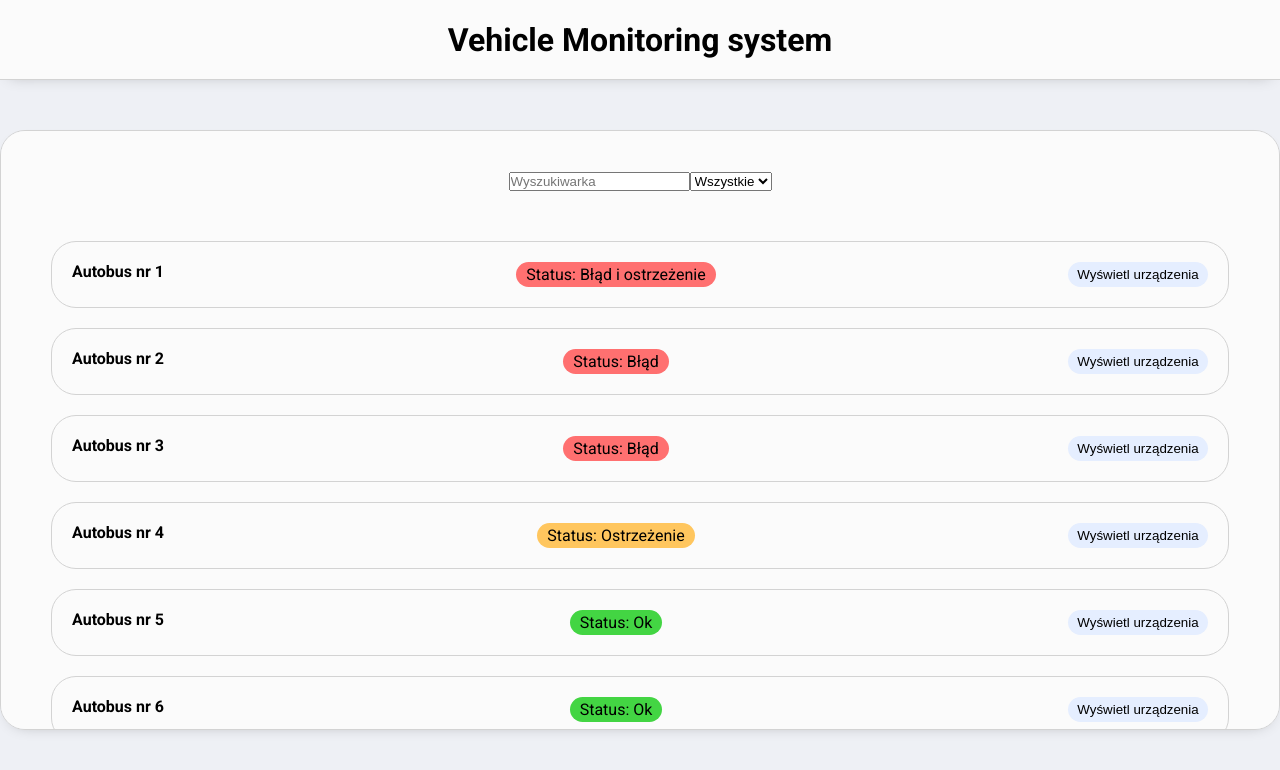
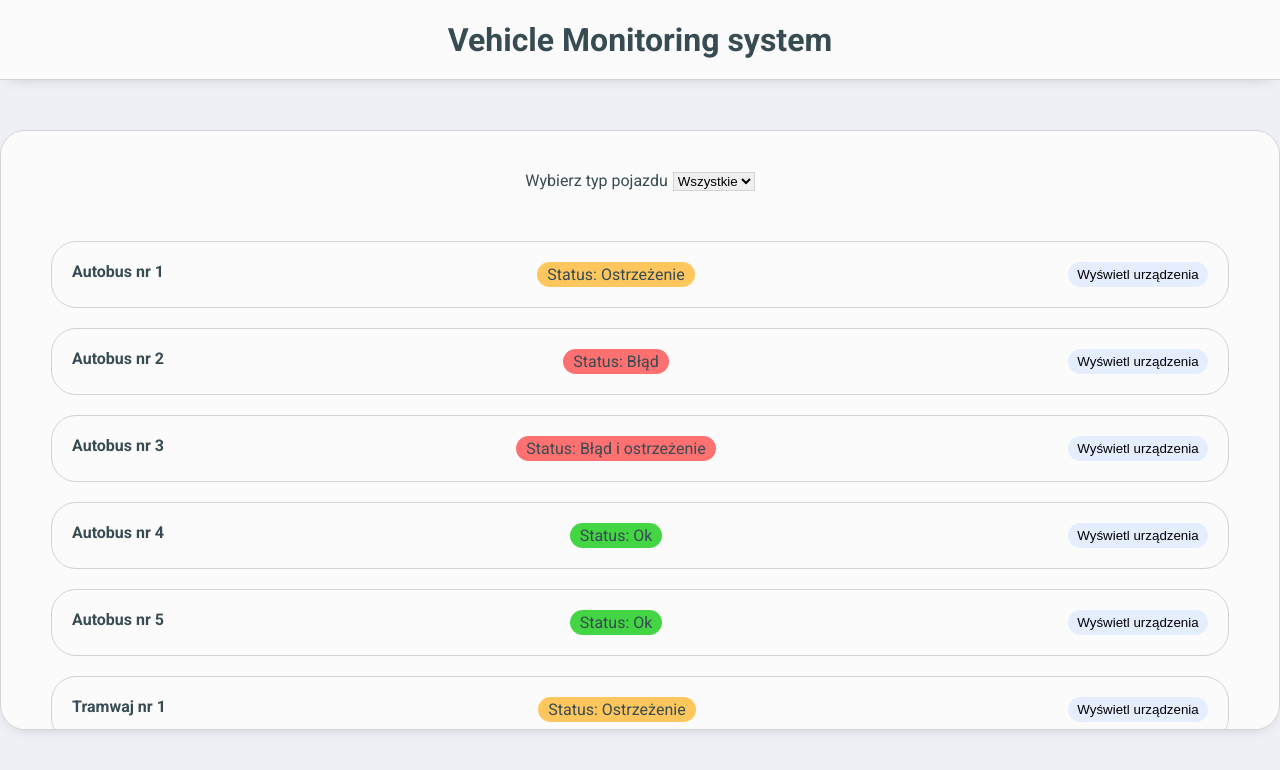
Before and after one commit to Luukkasz/vehicle_monitoring, a React (Create React App) app: page / in a window 1280 px wide. Shown: the top 770 px of the page. Built offline with nearby package versions, Linux system fonts and the light colour scheme.

Commit message:
search_component and bug fix done

```diff
--- a/src/components/Device/Device.js
+++ b/src/components/Device/Device.js
@@ -9,6 +9,7 @@ function Device({singleDevice}) {
     const [isOpen, setIsOpen] = useState(false);
     const handleClick = () => setIsOpen(!isOpen);
 
+    // Function that sets current errors / warnings to component state
     useEffect(() => {
         const errorsInDevice = singleDevice.components
             .map(component => component.errors)
--- a/src/components/MainPage/MainPage.js
+++ b/src/components/MainPage/MainPage.js
@@ -1,30 +1,57 @@
-import React from 'react';
+import React, {useState, useEffect} from 'react';
 import './mainPage.scss';
 import Vehicle from "../Vehicle/Vehicle";
 
 function MainPage({vehiclesArray}) {
+    const [filteredVehiclesArray, setFilteredVehiclesArray] = useState(vehiclesArray);
+    const [vehicleTypeInput, setVehicleTypeInput] = useState('all')
+
+    // Function filters the list of displayed vehicles when input changes
+    const handleChange = (e) => {
+        const keyword = e.target.value
+        setVehicleTypeInput(keyword);
+        if (keyword !== 'all') {
+            const results = vehiclesArray.filter((vehicle) => {
+                return vehicle.type.toLowerCase() === keyword;
+            });
+            setFilteredVehiclesArray(results);
+        } else {
+            setFilteredVehiclesArray(vehiclesArray);
+        }
+    };
+
+    // Function filters the list of displayed vehicles when the original list will update its state
+    useEffect(() => {
+        if (vehicleTypeInput !== 'all') {
+            const results = vehiclesArray.filter((vehicle) => {
+                return vehicle.type.toLowerCase() === vehicleTypeInput;
+            });
+            setFilteredVehiclesArray(results);
+        } else {
+            setFilteredVehiclesArray(vehiclesArray);
+        }
+    }, [vehiclesArray])
+
     return (
         <>
             <main className="mainPage">
                 <div className="mainPage__container">
                     <div className="mainPage__searchWrapper">
-                        <input
-                            type="text"
-                            placeholder="Wyszukiwarka"
-                            name="vehicleName"
-                            id="vehicleType"
-                        />
+                        <label htmlFor="vehicleTypeInput">
+                            Wybierz typ pojazdu
+                        </label>
                         <select
-                            name="vehicleType"
-                            id="vehicleType">
+                            id="vehicleTypeInput"
+                            value={vehicleTypeInput}
+                            onChange={handleChange}>
                             <option value="all">Wszystkie</option>
-                            <option value="bus">Bus</option>
-                            <option value="tram">Tramwaj</option>
+                            <option value="autobus">Autobus</option>
+                            <option value="tramwaj">Tramwaj</option>
                         </select>
                     </div>
 
                     <ul className="vehicleList">
-                        {vehiclesArray.map((singleVehicle, index) => {
+                        {filteredVehiclesArray.map((singleVehicle, index) => {
                             return <li key={index} className="vehicleList__item">
                                 <Vehicle singleVehicle={singleVehicle}/>
                             </li>
--- a/src/components/MainPage/mainPage.scss
+++ b/src/components/MainPage/mainPage.scss
@@ -16,6 +16,11 @@
   text-align: center;
 }
 
+#vehicleTypeInput {
+  margin-left: 5px;
+  border: 1px solid lightgray;
+}
+
 .vehicleList {
   padding: 10px;
   overflow: auto;
--- a/src/components/SingleComponent/SingleComponent.js
+++ b/src/components/SingleComponent/SingleComponent.js
@@ -9,7 +9,7 @@ function SingleComponent({singleComponent}) {
     const [isOpen, setIsOpen] = useState(false);
     const handleClick = () => setIsOpen(!isOpen);
 
-
+    // Function that sets current faults / warnings to component state
     useEffect(() => {
         const errorsInComponent = singleComponent.errors;
         const warningsInComponent = singleComponent.warnings;
--- a/src/data/vehicles.js
+++ b/src/data/vehicles.js
@@ -1,69 +1,6 @@
-class Vehicle {
-    constructor(type, id) {
-        this.type = type;
-        this.id = id;
-        this.devices = [
-            {
-                name: "Biletomat nr 1",
-                components: [
-                    {
-                        name: 'Terminal płatniczy',
-                        warnings: [],
-                        errors: [],
-                    },
-                    {
-                        name: 'Czytnik kodów QR',
-                        warnings: [],
-                        errors: [],
-                    },
-                    {
-                        name: 'Drukarka termiczna',
-                        warnings: [],
-                        errors: [],
-                    },
-                ]
-            },
-            {
-                name: "Biletomat nr 2",
-                components: [
-                    {
-                        name: 'Terminal płatniczy',
-                        warnings: [],
-                        errors: [],
-                    },
-                    {
-                        name: 'Czytnik kodów QR',
-                        warnings: [],
-                        errors: [],
-                    },
-                    {
-                        name: 'Drukarka termiczna',
-                        warnings: [],
-                        errors: [],
-                    },
-                ],
-            },
-        ];
-    };
+import {Vehicle} from "../helpers/vehicleClass";
 
-    addError(errorValue, deviceNumber, componentNumber) {
-        this
-            .devices[deviceNumber-1]
-            .components[componentNumber-1]
-            .errors.push(errorValue)
-    };
-
-    addWarning(warningValue, deviceNumber, componentNumber) {
-        this
-            .devices[deviceNumber-1]
-            .components[componentNumber-1]
-            .warnings.push(warningValue)
-    };
-
-
-}
-
-// Function for adding vehicles to the array
+// Function which adds new vehicles to the database
 const addVehiclesToArray = (vehicle, number) => {
     for (let i = 0; i < number; i++) {
         const newVehicle = new Vehicle(vehicle, i + 1);
@@ -71,38 +8,56 @@ const addVehiclesToArray = (vehicle, number) => {
     }
 };
 
-// Adding vehicles to the array
-const vehiclesArray = [];
-addVehiclesToArray("Autobus", 10);
-addVehiclesToArray("Tramwaj", 10);
+// Function which adds random Warning to the Vehicle
+const addRandomWarning = (vehicleNumber, deviceNumber, componentNumber, repeatNumber= 1) => {
+    for(let i=0; i < repeatNumber; i++){
+        vehiclesArray[vehicleNumber-1].addWarning('Testowy warning', deviceNumber,componentNumber)
+    };
+};
+
+// Function which adds random Error to the Vehicle
+const addRandomError = (vehicleNumber, deviceNumber, componentNumber, repeatNumber= 1) => {
+    for(let i=0; i < repeatNumber; i++){
+        vehiclesArray[vehicleNumber-1].addError('Testowy błąd', deviceNumber,componentNumber)
+    };
+};
 
 
-// Use addError / addWarning to push errors/warnings to any Vehicle in your array
-// deviceNumber: 1 -> Biletomat nr 1 || deviceNumber: 2 -> Biletomat nr 2
-// componentNumber: 1 -> payment terminal, 2 -> qr reader, 3 -> printer
+// Our vehicle database
+const vehiclesArray = [];
 
-vehiclesArray[0].addError('Testowy błąd', 2,3);
-vehiclesArray[0].addError('Testowy błąd', 1,1);
-
-vehiclesArray[0].addWarning('Testowy warning', 2,3);
-vehiclesArray[0].addWarning('Testowy warning', 1,1);
-vehiclesArray[0].addWarning('Testowy warning', 1,1);
-vehiclesArray[0].addWarning('Testowy warning', 1,1);
-
-vehiclesArray[0].addWarning('Testowy warning', 1,2);
-vehiclesArray[0].addWarning('Testowy warning', 1,2);
-vehiclesArray[0].addWarning('Testowy warning', 1,3);
-
-vehiclesArray[0].addError('Testowy błąd', 1,2);
-vehiclesArray[0].addError('Testowy błąd', 1,3);
-vehiclesArray[0].addError('Testowy błąd', 1,3);
+// Adding vehicles to the database
+addVehiclesToArray("Autobus", 5);
+addVehiclesToArray("Tramwaj", 5);
 
 
-vehiclesArray[1].addError('Testowy błąd', 2,1);
-vehiclesArray[2].addError('Testowy błąd', 1,1);
+// Use addRandomError / addRandomWarning to push errors/warnings to any Vehicle in your array
+// vehicleNumber: choose any from 1 to 10 (1-5 bus, 6-10 tram)
+// deviceNumber: 1 -> Biletomat nr 1 / deviceNumber: 2 -> Biletomat nr 2
+// componentNumber: 1 -> payment terminal, 2 -> qr reader, 3 -> printer
+// repeatNumber: number of errors/warnings, default is 1, you can choose any number
 
-vehiclesArray[3].addWarning('Testowy warning', 1,2);
-// vehiclesArray[3].addError('Testowy błąd', 1,1);
+//Buses
+addRandomWarning(1, 1,1,10);
+addRandomWarning(1, 1,2,10);
+
+addRandomError(2,1,1,10);
+addRandomError(2,2,2,10);
+
+addRandomWarning(3, 1,1,10);
+addRandomError(3,2,2,10);
+
+
+// Trams
+addRandomWarning(6, 1,1,10);
+addRandomWarning(6, 1,2,10);
+
+addRandomError(7,1,1,10);
+addRandomError(7,2,2,10);
+
+addRandomWarning(9, 1,1,10);
+addRandomError(9,2,2,10);
+
 
 
 export default vehiclesArray;
--- /dev/null
+++ b/src/helpers/vehicleClass.js
@@ -0,0 +1,62 @@
+export class Vehicle {
+    constructor(type, id) {
+        this.type = type;
+        this.id = id;
+        this.devices = [
+            {
+                name: "Biletomat nr 1",
+                components: [
+                    {
+                        name: 'Terminal płatniczy',
+                        warnings: [],
+                        errors: [],
+                    },
+                    {
+                        name: 'Czytnik kodów QR',
+                        warnings: [],
+                        errors: [],
+                    },
+                    {
+                        name: 'Drukarka termiczna',
+                        warnings: [],
+                        errors: [],
+                    },
+                ]
+            },
+            {
+                name: "Biletomat nr 2",
+                components: [
+                    {
+                        name: 'Terminal płatniczy',
+                        warnings: [],
+                        errors: [],
+                    },
+                    {
+                        name: 'Czytnik kodów QR',
+                        warnings: [],
+                        errors: [],
+                    },
+                    {
+                        name: 'Drukarka termiczna',
+                        warnings: [],
+                        errors: [],
+                    },
+                ],
+            },
+        ];
+    };
+
+    addError(errorValue, deviceNumber, componentNumber) {
+        this
+            .devices[deviceNumber-1]
+            .components[componentNumber-1]
+            .errors.push(errorValue)
+    };
+
+    addWarning(warningValue, deviceNumber, componentNumber) {
+        this
+            .devices[deviceNumber-1]
+            .components[componentNumber-1]
+            .warnings.push(warningValue)
+    };
+}
--- a/src/index.js
+++ b/src/index.js
@@ -6,7 +6,7 @@ import './index.scss';
 
 const root = ReactDOM.createRoot(document.getElementById('root'));
 root.render(
-  // <React.StrictMode>
+  <React.StrictMode>
     <App />
-  // </React.StrictMode>
+   </React.StrictMode>
 );
--- a/src/index.scss
+++ b/src/index.scss
@@ -8,4 +8,5 @@
 body {
   font-family: 'Roboto', sans-serif;
   background-color: #eef0f5;
+  color: #374b52;
 }
--- a/src/views/App.js
+++ b/src/views/App.js
@@ -7,9 +7,7 @@ function App() {
     return (
         <>
             <Header/>
-            <MainPage
-                vehiclesArray={vehiclesArray}
-            />
+            <MainPage vehiclesArray={vehiclesArray}/>
         </>
     )
 }
```
